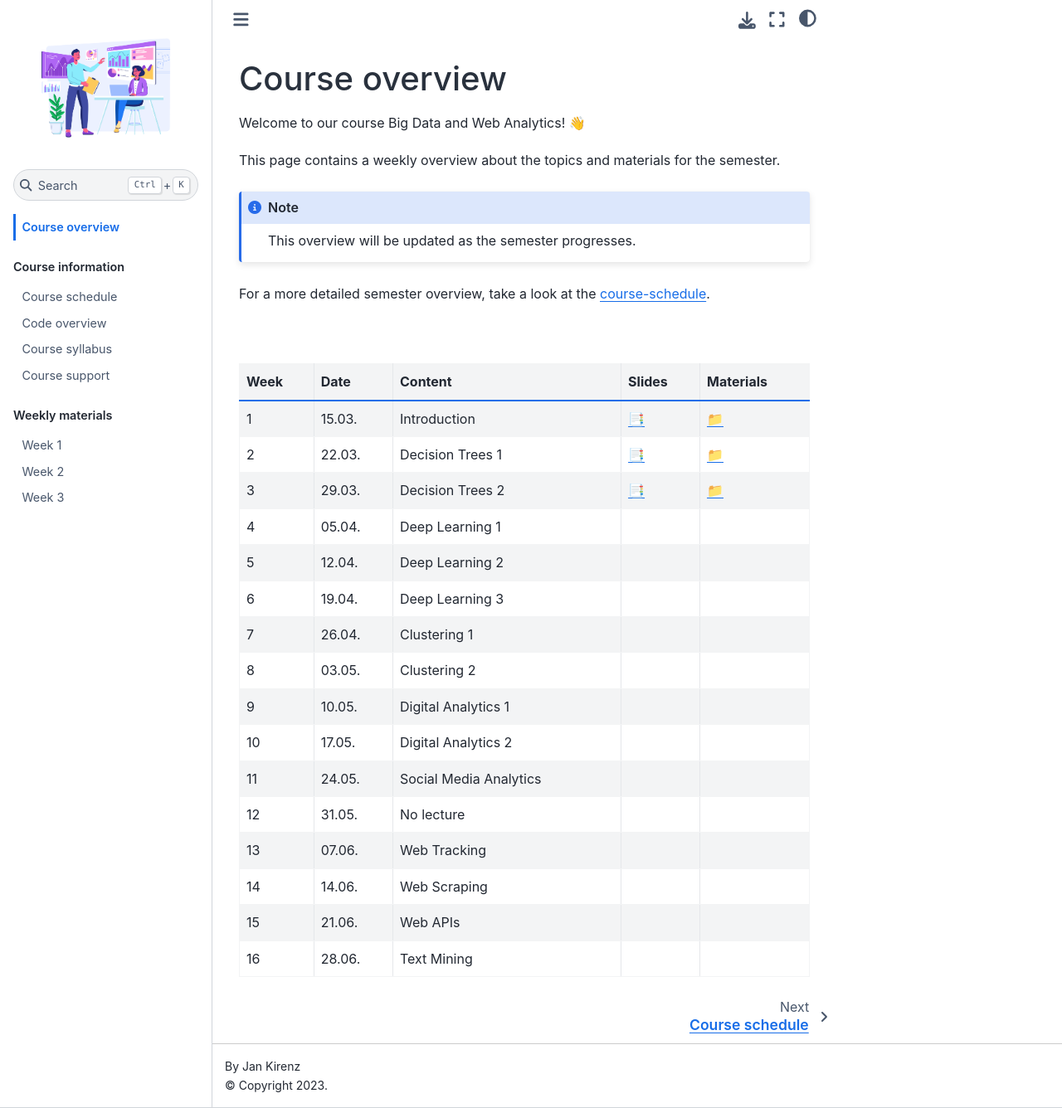
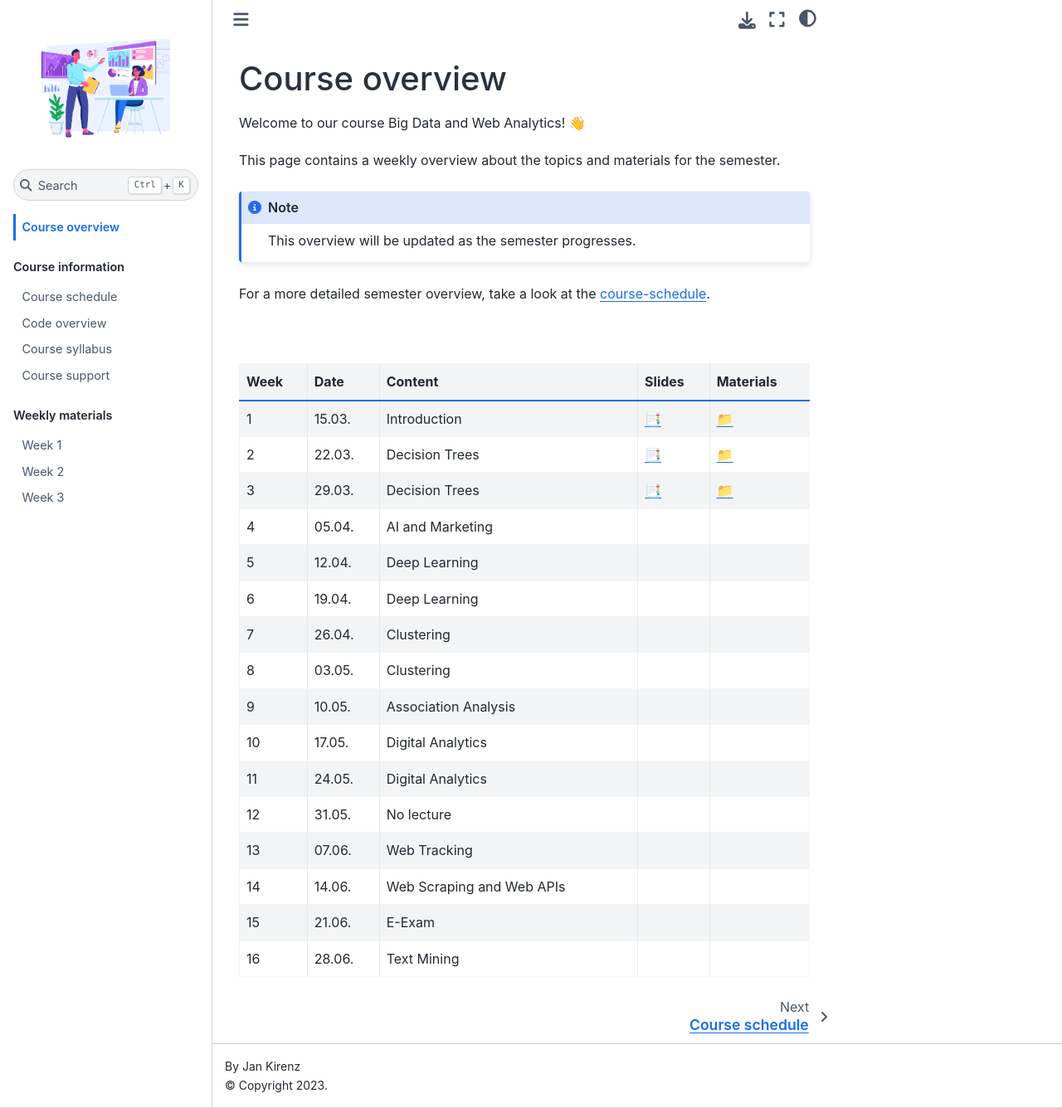
Before and after one commit to kirenz/om2, a Jupyter Book: the page built from docs/course-overview.md, in a window 1280 px wide and 1336 px high. Shown: the whole window at 83% size. Built offline with Jupyter Book 1.0.4 settings and Sphinx 7.4.7 and the Sphinx Book theme 1.1.4, drawn with Linux system fonts in a browser that asks for light colours.

Commit message:
Update course-overview.md

```diff
--- a/docs/course-overview.md
+++ b/docs/course-overview.md
@@ -16,18 +16,18 @@
 |	Week	|	Date	|	Content	|	Slides	|	Materials	|
 |	---	|	---	|	---	|	---	|	---	|
 |	1	|	15.03.	|	Introduction	|	[📑](https://drive.google.com/file/d/11jh63a7vX49m9q3a9qJz0L8scmPijLMf/view?usp=sharing)	|	[📁](../weeks/week1.md)	|
-|	2	|	22.03.	|	Decision Trees 1	|	[📑](https://drive.google.com/file/d/1-Ox-jFeNPPam4sxZzoI90L4hH_rq6bU9/view?usp=sharing)	|	[📁](../weeks/week2.md)	|
-|	3	|	29.03.	|	Decision Trees 2	|	[📑](https://kirenz.github.io/lab-trees/campaign/campaign.html#/title-slide)	|	[📁](../weeks/week3.md)	|
-|	4	|	05.04.	|	Deep Learning 1	|		|		|
-|	5	|	12.04.	|	Deep Learning 2	|		|		|
-|	6	|	19.04.	|	Deep Learning 3	|		|		|
-|	7	|	26.04.	|	Clustering 1	|		|		|
-|	8	|	03.05.	|	Clustering 2	|		|		|
-|	9	|	10.05.	|	Digital Analytics 1	|		|		|
-|	10	|	17.05.	|	Digital Analytics 2	|		|		|
-|	11	|	24.05.	|	Social Media Analytics	|		|		|
+|	2	|	22.03.	|	Decision Trees	|	[📑](https://drive.google.com/file/d/1-Ox-jFeNPPam4sxZzoI90L4hH_rq6bU9/view?usp=sharing)	|	[📁](../weeks/week2.md)	|
+|	3	|	29.03.	|	Decision Trees	|	[📑](https://kirenz.github.io/lab-trees/campaign/campaign.html#/title-slide)	|	[📁](../weeks/week3.md)	|
+|	4	|	05.04.	|	AI and Marketing	|		|		|
+|	5	|	12.04.	|	Deep Learning	|		|		|
+|	6	|	19.04.	|	Deep Learning	|		|		|
+|	7	|	26.04.	|	Clustering	|		|		|
+|	8	|	03.05.	|	Clustering	|		|		|
+|	9	|	10.05.	|	Association Analysis	|		|		|
+|	10	|	17.05.	|	Digital Analytics	|		|		|
+|	11	|	24.05.	|	Digital Analytics	|		|		|
 |	12	|	31.05.	|	No lecture	|		|		|
 |	13	|	07.06.	|	Web Tracking	|		|		|
-|	14	|	14.06.	|	Web Scraping	|		|		|
-|	15	|	21.06.	|	Web APIs	|		|		|
+|	14	|	14.06.	|	Web Scraping and Web APIs	|		|		|
+|	15	|	21.06.	|	E-Exam	|		|		|
 |	16	|	28.06.	|	Text Mining	|		|		|
```
